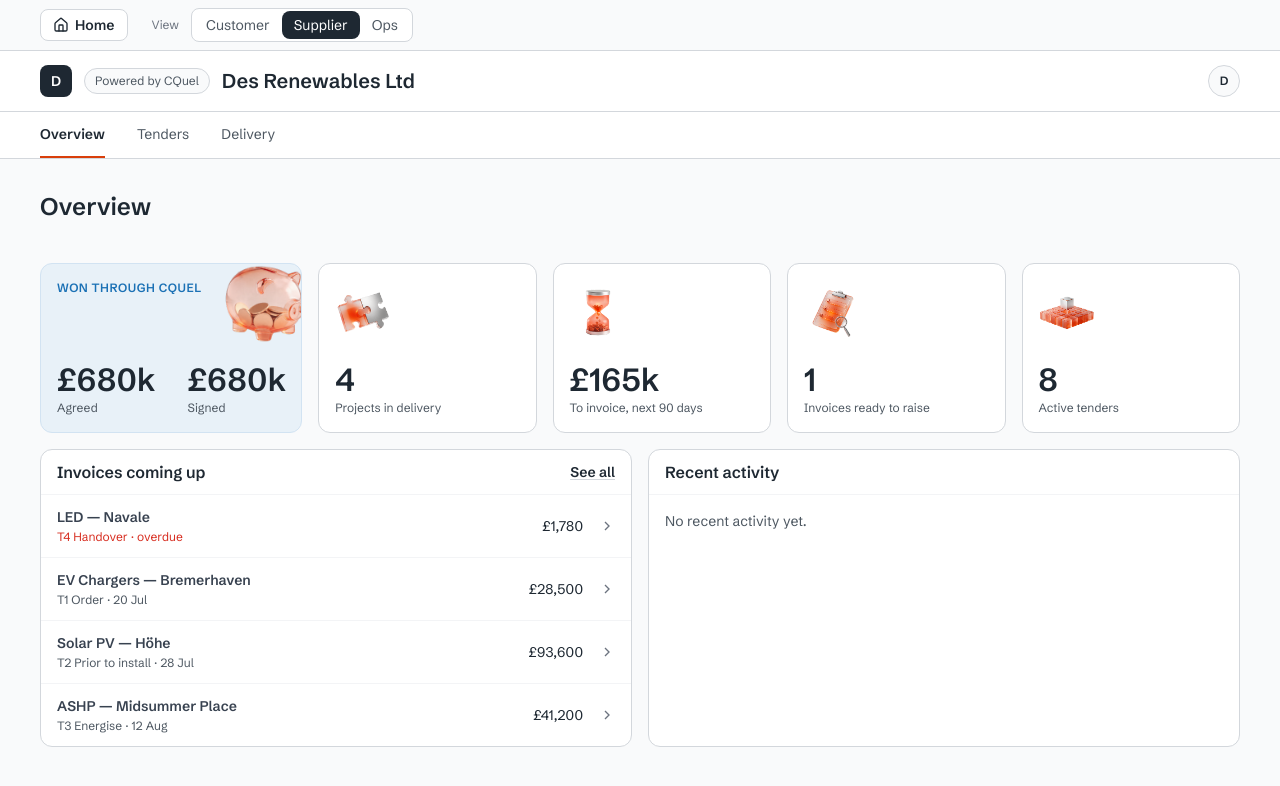
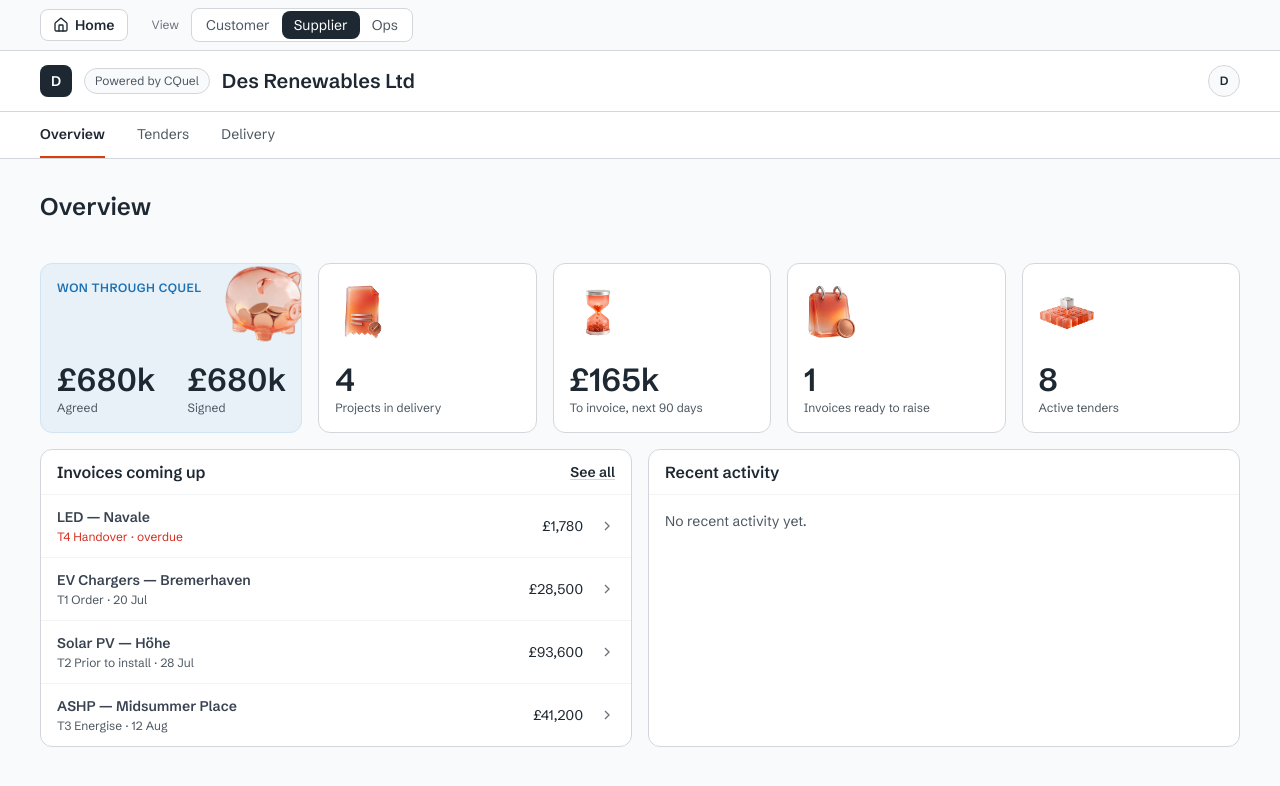
Before and after one commit to olena-mostepan/new_concept, a Next.js app: page /concept/supplier in a window 1280 px wide. Shown: the top 786 px of the page. Built offline with nearby package versions, Linux system fonts and the light colour scheme.

Commit message:
Supplier Overview: new icons for projects in delivery and invoices ready to raise
Co-Authored-By: Claude Opus 5.5 <noreply@anthropic.com>
Claude-Session: https://claude.ai/code/session_01U3bWSz2gzQesuQg8dboHXh

```diff
--- a/components/concept/SupplierOverview.tsx
+++ b/components/concept/SupplierOverview.tsx
@@ -46,9 +46,9 @@ export function SupplierOverview() {
             <img src="/icons/services/cash.png" alt="" className="absolute -right-3 -top-2 size-[96px] object-contain" />
           </section>
           {[
-            { icon: "delivery", value: String(live.length), label: "Projects in delivery", href: "/concept/supplier/delivery" },
+            { icon: "projects-in-delivery", value: String(live.length), label: "Projects in delivery", href: "/concept/supplier/delivery" },
             { icon: "pricing", value: short(sumProjected(claims)), label: "To invoice, next 90 days", href: "/concept/supplier/delivery" },
-            { icon: "indicative", value: String(toRaise), label: "Invoices ready to raise", href: "/concept/supplier/delivery" },
+            { icon: "invoices-ready", value: String(toRaise), label: "Invoices ready to raise", href: "/concept/supplier/delivery" },
             { icon: "tender", value: String(active), label: "Active tenders", href: "/concept/supplier/tenders" },
           ].map((f) => (
             <Link
```
Also changed, not shown: public/icons/services/invoices-ready.png (added), public/icons/services/projects-in-delivery.png (added).
